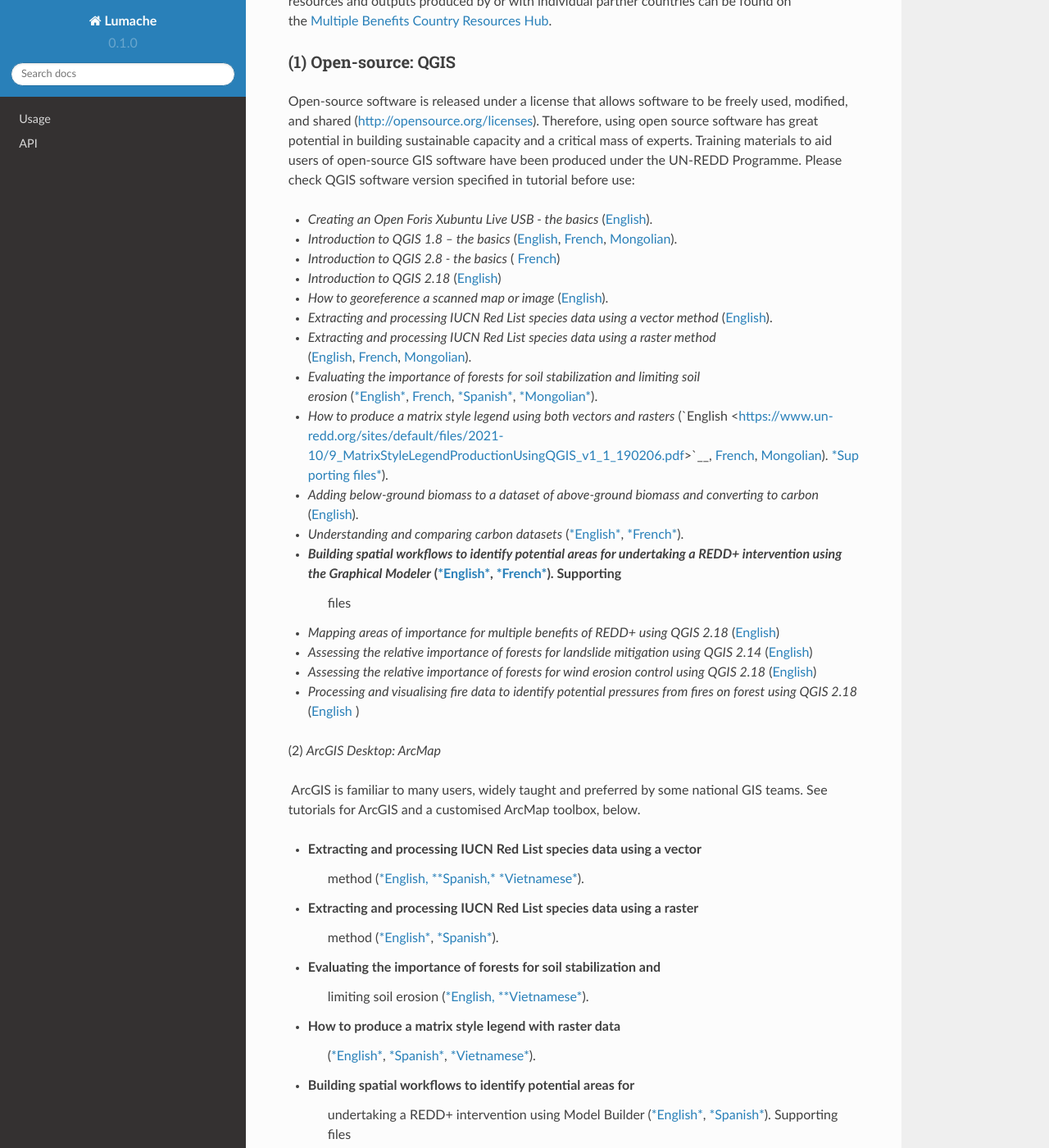
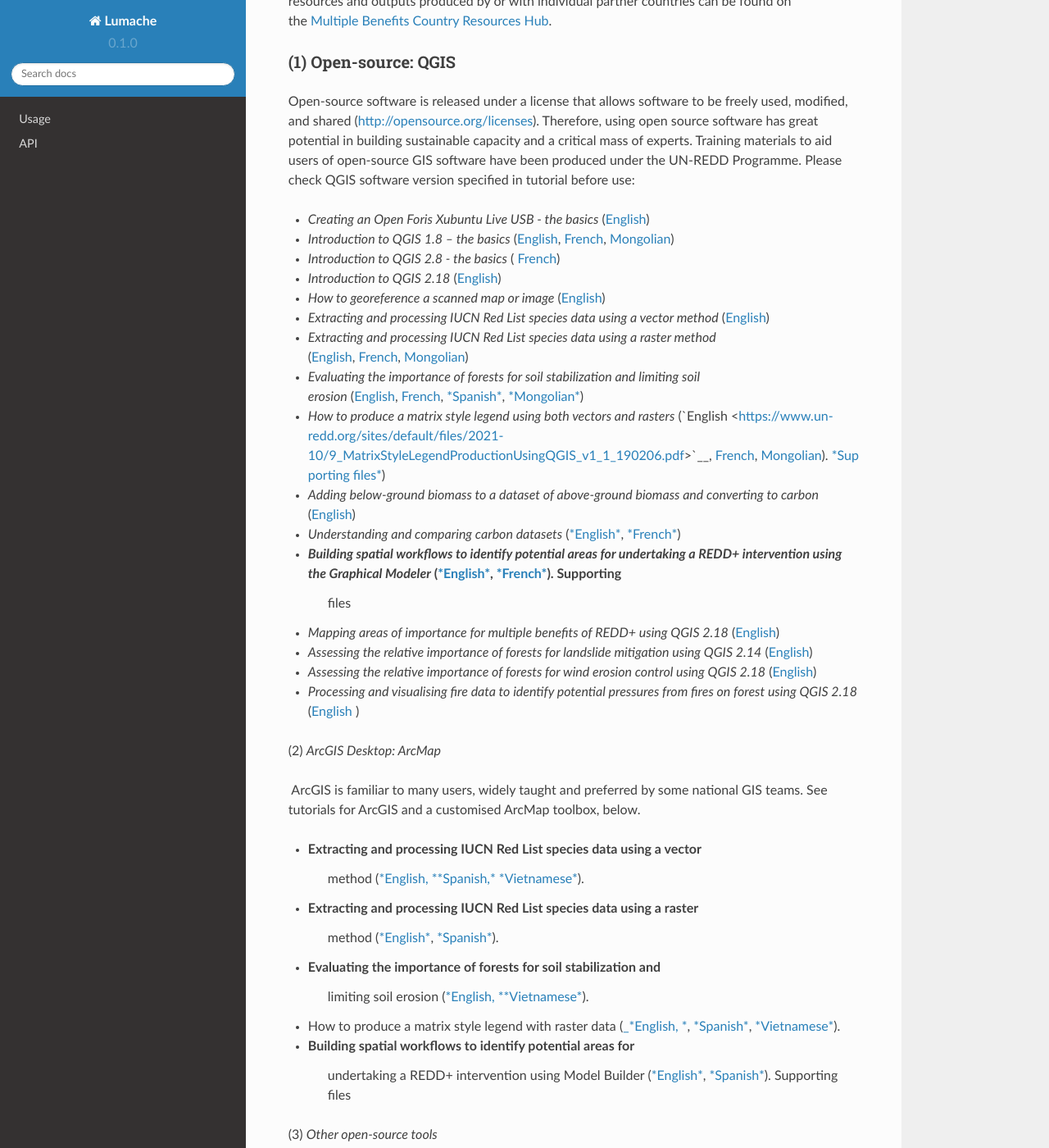
Before and after one commit to corinnar/GIS_tutorials, a Sphinx documentation site: the page built from docs/source/GIS_TOOLS_PAGE.rst, in a window 1280 px wide and 1400 px high, scrolled down 871 px. Shown: the whole window at 82% size. Built offline with Sphinx 7.4.7 and the Read the Docs theme 2.0.0, drawn with Linux system fonts in a browser that asks for light colours.

Commit message:
Update GIS_TOOLS_PAGE.rst

```diff
--- a/docs/source/GIS_TOOLS_PAGE.rst
+++ b/docs/source/GIS_TOOLS_PAGE.rst
@@ -22,27 +22,27 @@
 
 Open-source software is released under a license that allows software to be freely used, modified, and shared (http://opensource.org/licenses). Therefore, using open source software has great potential in building sustainable capacity and a critical mass of experts. Training materials to aid users of open-source GIS software have been produced under the UN-REDD Programme. Please check QGIS software version specified in tutorial before use:
 
--  *Creating an Open Foris Xubuntu Live USB - the basics* (`English <https://www.un-redd.org/sites/default/files/2021-10/1_CreatingAnOpenForisLiveUSB_v1_0%20%28439643%29.pdf>`__).
+-  *Creating an Open Foris Xubuntu Live USB - the basics* (`English <https://www.un-redd.org/sites/default/files/2021-10/1_CreatingAnOpenForisLiveUSB_v1_0%20%28439643%29.pdf>`__)
 
--  *Introduction to QGIS 1.8 – the basics* (`English <https://www.unredd.net/documents/global-programme-191/multiple-benefits/gis-tools-3403/12018-open-source-gis-tutorial-2-introduction-to-qgis-12018/file.html>`__, \ `French <https://www.un-redd.org/sites/default/files/2021-10/2_IntroductionTo_QGIS_1_8_v1_1-FR-V3_160705%20%28834644%29.pdf>`__, \ `Mongolian <https://www.un-redd.org/sites/default/files/2021-10/Doc_Intro%20to%20QGIS210%20Mongolia_MN%20%28439430%29.pdf>`__).
+-  *Introduction to QGIS 1.8 – the basics* (`English <https://www.unredd.net/documents/global-programme-191/multiple-benefits/gis-tools-3403/12018-open-source-gis-tutorial-2-introduction-to-qgis-12018/file.html>`__, \ `French <https://www.un-redd.org/sites/default/files/2021-10/2_IntroductionTo_QGIS_1_8_v1_1-FR-V3_160705%20%28834644%29.pdf>`__, \ `Mongolian <https://www.un-redd.org/sites/default/files/2021-10/Doc_Intro%20to%20QGIS210%20Mongolia_MN%20%28439430%29.pdf>`__)
 
 -  *Introduction to QGIS 2.8 - the basics* ( `French <https://www.un-redd.org/sites/default/files/2021-10/2_Intro_to_QGIS2_8_FR_180109.pdf>`__)
 
 -  *Introduction to QGIS 2.18* (\ `English <https://www.un-redd.org/sites/default/files/2021-10/2_Intro_to_QGIS2_18_190208%20%28456465%29.pdf>`__)
 
--  *How to georeference a scanned map or image* (`English <https://www.un-redd.org/sites/default/files/2021-10/3_GeoreferencingScannedImageUsingQGIS_v1_1.pdf>`__).
+-  *How to georeference a scanned map or image* (`English <https://www.un-redd.org/sites/default/files/2021-10/3_GeoreferencingScannedImageUsingQGIS_v1_1.pdf>`__)
 
--  *Extracting and processing IUCN Red List species data using a vector method* (`English <https://www.un-redd.org/sites/default/files/2021-10/4_ExtractingAndProcessingIUCNRedListSpeciesDataUsingVectorsQGIS_v1_0%20%28728652%29.pdf>`__).
+-  *Extracting and processing IUCN Red List species data using a vector method* (`English <https://www.un-redd.org/sites/default/files/2021-10/4_ExtractingAndProcessingIUCNRedListSpeciesDataUsingVectorsQGIS_v1_0%20%28728652%29.pdf>`__)
 
--  *Extracting and processing IUCN Red List species data using a raster method* (`English <https://www.un-redd.org/sites/default/files/2021-10/5_ExtractingAndProcessingIUCNRedListSpeciesDataUsingRastersInQGIS_v1_1_160705.pdf>`__, \ `French <https://www.un-redd.org/sites/default/files/2021-10/5_ExtractingAndProcessingIUCNRedListSpeciesDataUsingRastersInQGIS_v1_1-FR_160705.pdf>`__, \ `Mongolian <https://www.un-redd.org/sites/default/files/2021-10/ExtractingAndProcessingIUCNRedListSpeciesDataUsingRasterInQGIS_MN%20%28237970%29.pdf>`__).
+-  *Extracting and processing IUCN Red List species data using a raster method* (`English <https://www.un-redd.org/sites/default/files/2021-10/5_ExtractingAndProcessingIUCNRedListSpeciesDataUsingRastersInQGIS_v1_1_160705.pdf>`__, \ `French <https://www.un-redd.org/sites/default/files/2021-10/5_ExtractingAndProcessingIUCNRedListSpeciesDataUsingRastersInQGIS_v1_1-FR_160705.pdf>`__, \ `Mongolian <https://www.un-redd.org/sites/default/files/2021-10/ExtractingAndProcessingIUCNRedListSpeciesDataUsingRasterInQGIS_MN%20%28237970%29.pdf>`__)
 
--  *Evaluating the importance of forests for soil stabilization and limiting soil erosion* (\ `*English* <https://www.un-redd.org/sites/default/files/2021-10/7_EvaluatingSoilErosionRiskUsingQGIS_v1_2_160707.pdf>`__, \ `French <https://www.un-redd.org/sites/default/files/2021-10/7_EvaluatingSoilErosionRiskUsingQGIS_v1_2-FR_160705.pdf>`__, \ `*Spanish* <https://www.un-redd.org/sites/default/files/2021-10/7_SoilErosionRiskQGIS_v1_1_SPANISH160923a%20%28536954%29.pdf>`__, \ `*Mongolian* <https://www.un-redd.org/sites/default/files/2021-10/7_EvaluatingSoilErosionRiskUsingQGIS_150324%20mon%20%28832941%29.pdf>`__).
+-  *Evaluating the importance of forests for soil stabilization and limiting soil erosion* (\ `English <https://www.un-redd.org/sites/default/files/2021-10/7_EvaluatingSoilErosionRiskUsingQGIS_v1_2_160707.pdf>`__, \ `French <https://www.un-redd.org/sites/default/files/2021-10/7_EvaluatingSoilErosionRiskUsingQGIS_v1_2-FR_160705.pdf>`__, \ `*Spanish* <https://www.un-redd.org/sites/default/files/2021-10/7_SoilErosionRiskQGIS_v1_1_SPANISH160923a%20%28536954%29.pdf>`__, \ `*Mongolian* <https://www.un-redd.org/sites/default/files/2021-10/7_EvaluatingSoilErosionRiskUsingQGIS_150324%20mon%20%28832941%29.pdf>`__)
 
--  *How to produce a matrix style legend using both vectors and rasters* (\`English <https://www.un-redd.org/sites/default/files/2021-10/9_MatrixStyleLegendProductionUsingQGIS_v1_1_190206.pdf>`__, \ `French <https://www.un-redd.org/sites/default/files/2021-10/9_MatrixStyleLegendProductionUsingQGIS_v1_0-FR_160705.pdf>`__, \ `Mongolian <https://www.un-redd.org/sites/default/files/2021-10/9_MatrixStyleLegendProductionUsingQGIS_150324_mn_MB%20%28130209%29.pdf>`__). \ `*Supporting files* <https://www.unredd.net/documents/global-programme-191/multiple-benefits/gis-tools-3403/15628-supporting-files-for-gis-tutorial-10-how-to-produce-a-matrix-style-legend-with-raster-data-using-arcgis-100.html>`__).
+-  *How to produce a matrix style legend using both vectors and rasters* (\`English <https://www.un-redd.org/sites/default/files/2021-10/9_MatrixStyleLegendProductionUsingQGIS_v1_1_190206.pdf>`__, \ `French <https://www.un-redd.org/sites/default/files/2021-10/9_MatrixStyleLegendProductionUsingQGIS_v1_0-FR_160705.pdf>`__, \ `Mongolian <https://www.un-redd.org/sites/default/files/2021-10/9_MatrixStyleLegendProductionUsingQGIS_150324_mn_MB%20%28130209%29.pdf>`__). \ `*Supporting files* <https://www.unredd.net/documents/global-programme-191/multiple-benefits/gis-tools-3403/15628-supporting-files-for-gis-tutorial-10-how-to-produce-a-matrix-style-legend-with-raster-data-using-arcgis-100.html>`__)
 
--  *Adding below-ground biomass to a dataset of above-ground biomass and converting to carbon* (`English <https://www.un-redd.org/sites/default/files/2021-10/11_AddingBelowGroundBiomassToAboveGroundBiomassAndConvertingToCarbon_v1_0.pdf>`__).
+-  *Adding below-ground biomass to a dataset of above-ground biomass and converting to carbon* (`English <https://www.un-redd.org/sites/default/files/2021-10/11_AddingBelowGroundBiomassToAboveGroundBiomassAndConvertingToCarbon_v1_0.pdf>`__)
 
--  *Understanding and comparing carbon datasets* (`*English* <https://www.un-redd.org/sites/default/files/2021-10/Comparing_carbon_datasets_Tutorial_190207.pdf>`__, \ `*French* <https://www.un-redd.org/sites/default/files/2021-10/Comparing_carbon_datasets_Tutorial_180109.pdf>`__).
+-  *Understanding and comparing carbon datasets* (`*English* <https://www.un-redd.org/sites/default/files/2021-10/Comparing_carbon_datasets_Tutorial_190207.pdf>`__, \ `*French* <https://www.un-redd.org/sites/default/files/2021-10/Comparing_carbon_datasets_Tutorial_180109.pdf>`__)
 
 -  *Building spatial workflows to identify potential areas for undertaking a REDD+ intervention using the Graphical Modeler* (`*English* <https://www.un-redd.org/sites/default/files/2021-10/BuildingSpatialWorkflowsToIdentifyPotReddIntervQGIS_190207.pdf>`__, \ `*French* <https://www.un-redd.org/sites/default/files/2021-10/BuildingSpatialWorkflowsToIdentifyPotReddIntervQGIS_180110%20%28481747%29.pdf>`__). Supporting
        files
@@ -75,8 +75,7 @@
        limiting soil erosion
        (`*English, * <https://www.un-redd.org/sites/default/files/2021-10/8_EvaluatingSoilErosionRiskUsingArcGIS_v1_0.pdf>`__\ `*Vietnamese* <https://www.unredd.net/documents/global-programme-191/multiple-benefits/gis-tools-3403/15476-hng-dn-cac-bc-anh-gia-tac-ng-ca-rng-i-vi-vic-gi-tva-hn-ch-xoi-mon-mt-cach-tip-cn-nh-tinh-n-gin-bng-cong-c-customised-trong-arcgis-100-gis-tutorial-8-evaluating-the-importance-of-forests-for-soil-stabilization/file.html>`__).
 
--  How to produce a matrix style legend with raster data
-       (`*English* <https://www.un-redd.org/sites/default/files/2021-10/2c_Matrix%20style%20map%20tutorial_ENG.pdf>`__, \ `*Spanish* <https://www.un-redd.org/sites/default/files/2021-10/10_MatrixStyleLegendProductionUsingArcGIS_v1_0_Spanish_format_170531.pdf>`__, \ `*Vietnamese* <https://www.unredd.net/documents/global-programme-191/multiple-benefits/gis-tools-3403/15475-hng-dn-lam-th-nao-a-ra-c-ma-trn-vi-d-liu-raster-s-dng-trong-arcgis-10-gis-tutorial-10-how-to-produce-a-matrix-style-legend-with-raster-data-using-arcgis-10/file.html>`__).
+-  How to produce a matrix style legend with raster data (`_*English, * <https://www.un-redd.org/sites/default/files/2021-10/2c_Matrix%20style%20map%20tutorial_ENG.pdf>`__, \ `*Spanish* <https://www.un-redd.org/sites/default/files/2021-10/10_MatrixStyleLegendProductionUsingArcGIS_v1_0_Spanish_format_170531.pdf>`__, \ `*Vietnamese* <https://www.unredd.net/documents/global-programme-191/multiple-benefits/gis-tools-3403/15475-hng-dn-lam-th-nao-a-ra-c-ma-trn-vi-d-liu-raster-s-dng-trong-arcgis-10-gis-tutorial-10-how-to-produce-a-matrix-style-legend-with-raster-data-using-arcgis-10/file.html>`__).
 
 -  Building spatial workflows to identify potential areas for
        undertaking a REDD+ intervention using Model Builder
```
